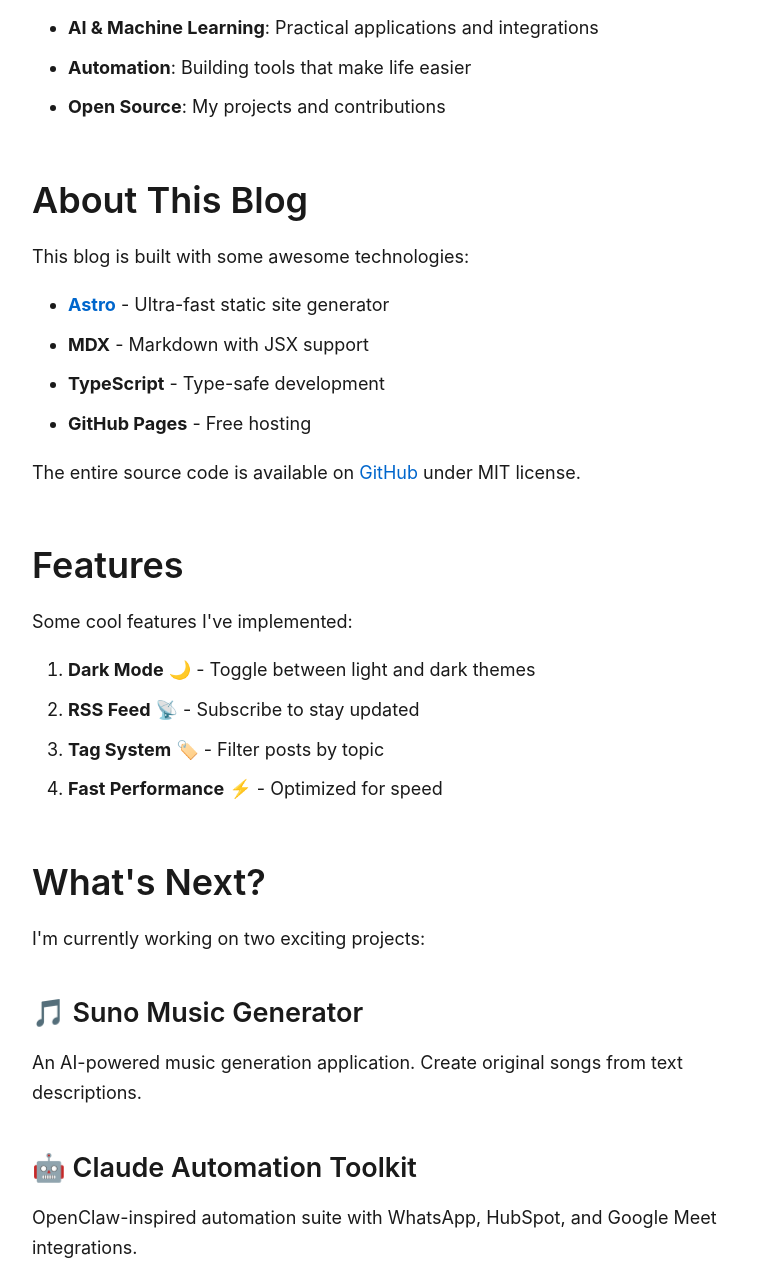
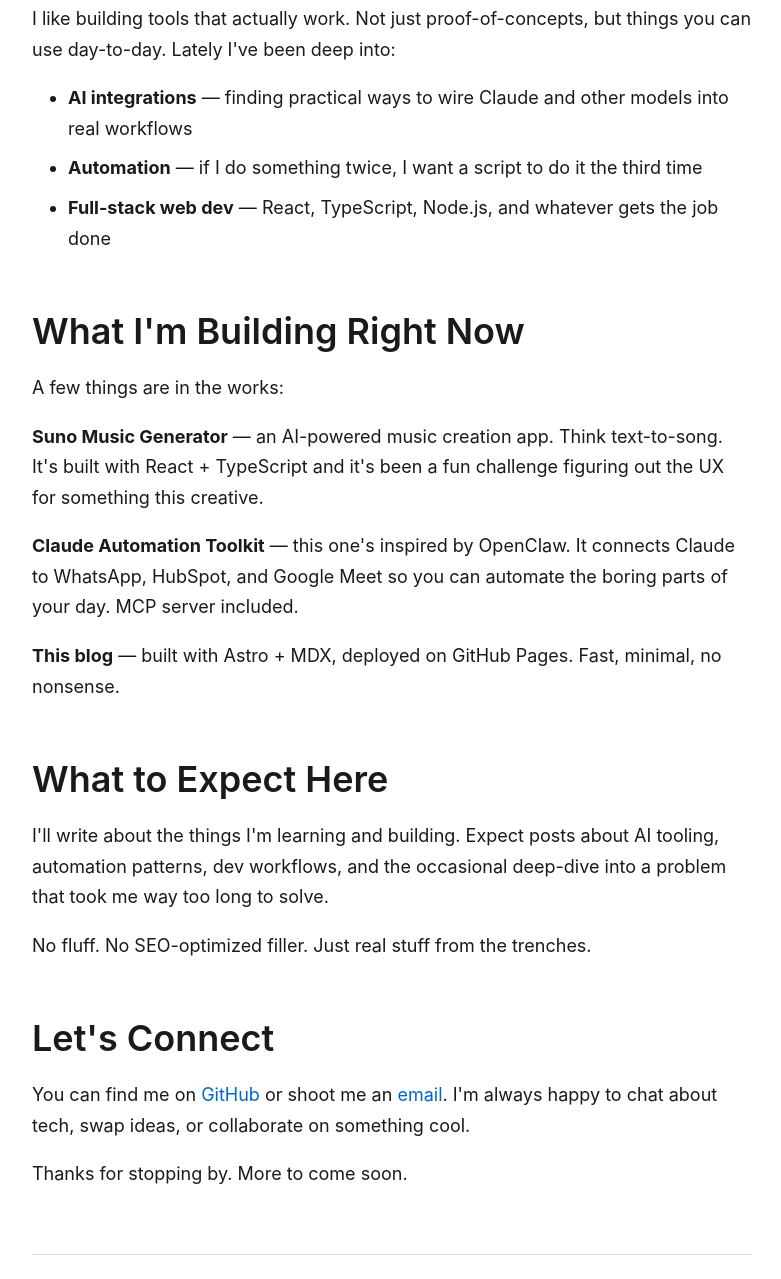
Before and after one commit to Elirank1/blog, an Astro site: page /blog/welcome in a window 1280 px wide. Shown: the part 638-1917 px from the top of the page, without its empty margins (224-1005 px from the left). Built offline with nearby package versions, Linux system fonts and the light colour scheme; Astro itself is replaced by a stand-in of ours.

Commit message:
Revise blog welcome post with new introduction

```diff
--- a/src/pages/blog/welcome.mdx
+++ b/src/pages/blog/welcome.mdx
@@ -1,56 +1,43 @@
 ---
 layout: ../../layouts/BlogPost.astro
-title: 'Welcome to My Blog'
-description: 'First post on my new technical blog. Learn about what I plan to write about and the tech stack powering this site.'
-pubDate: 2026-02-17
-tags: ['meta', 'web-dev', 'astro']
+title: 'Hi, I Am Eliran'
+description: 'A short intro about who I am, what I do, and what you can expect from this blog.'
+pubDate: 2026-02-21
+tags: ['intro', 'personal']
 ---
 
-# Welcome! 👋
+# Hey there!
 
-This is the first post on my new technical blog. I'm excited to start sharing my thoughts and experiences in software development, AI, and automation.
+I'm Eliran Keren — a software developer who's been spending the last few years building things at the intersection of code, automation, and AI.
 
-## What to Expect
+This is my corner of the internet. A place to think out loud, share what I'm building, and document the journey.
 
-I'll be writing about:
+## What I'm Into
 
-- **Software Development**: Best practices, patterns, and lessons learned
-- **AI & Machine Learning**: Practical applications and integrations
-- **Automation**: Building tools that make life easier
-- **Open Source**: My projects and contributions
+I like building tools that actually work. Not just proof-of-concepts, but things you can use day-to-day. Lately I've been deep into:
 
-## About This Blog
+- **AI integrations** — finding practical ways to wire Claude and other models into real workflows
+- **Automation** — if I do something twice, I want a script to do it the third time
+- **Full-stack web dev** — React, TypeScript, Node.js, and whatever gets the job done
 
-This blog is built with some awesome technologies:
+## What I'm Building Right Now
 
-- **[Astro](https://astro.build)** - Ultra-fast static site generator
-- **MDX** - Markdown with JSX support
-- **TypeScript** - Type-safe development
-- **GitHub Pages** - Free hosting
+A few things are in the works:
 
-The entire source code is available on [GitHub](https://github.com/Elirank1/monorepo) under MIT license.
+**Suno Music Generator** — an AI-powered music creation app. Think text-to-song. It's built with React + TypeScript and it's been a fun challenge figuring out the UX for something this creative.
 
-## Features
+**Claude Automation Toolkit** — this one's inspired by OpenClaw. It connects Claude to WhatsApp, HubSpot, and Google Meet so you can automate the boring parts of your day. MCP server included.
 
-Some cool features I've implemented:
+**This blog** — built with Astro + MDX, deployed on GitHub Pages. Fast, minimal, no nonsense.
 
-1. **Dark Mode** 🌙 - Toggle between light and dark themes
-2. **RSS Feed** 📡 - Subscribe to stay updated
-3. **Tag System** 🏷️ - Filter posts by topic
-4. **Fast Performance** ⚡ - Optimized for speed
+## What to Expect Here
 
-## What's Next?
+I'll write about the things I'm learning and building. Expect posts about AI tooling, automation patterns, dev workflows, and the occasional deep-dive into a problem that took me way too long to solve.
 
-I'm currently working on two exciting projects:
+No fluff. No SEO-optimized filler. Just real stuff from the trenches.
 
-### 🎵 Suno Music Generator
-An AI-powered music generation application. Create original songs from text descriptions.
+## Let's Connect
 
-### 🤖 Claude Automation Toolkit
-OpenClaw-inspired automation suite with WhatsApp, HubSpot, and Google Meet integrations.
+You can find me on [GitHub](https://github.com/Elirank1) or shoot me an [email](mailto:elirank512@gmail.com). I'm always happy to chat about tech, swap ideas, or collaborate on something cool.
 
-Stay tuned for detailed posts about these projects!
-
----
-
-Thanks for reading! Feel free to reach out on [GitHub](https://github.com/Elirank1) or via [email](mailto:elirank512@gmail.com).
+Thanks for stopping by. More to come soon.
```
